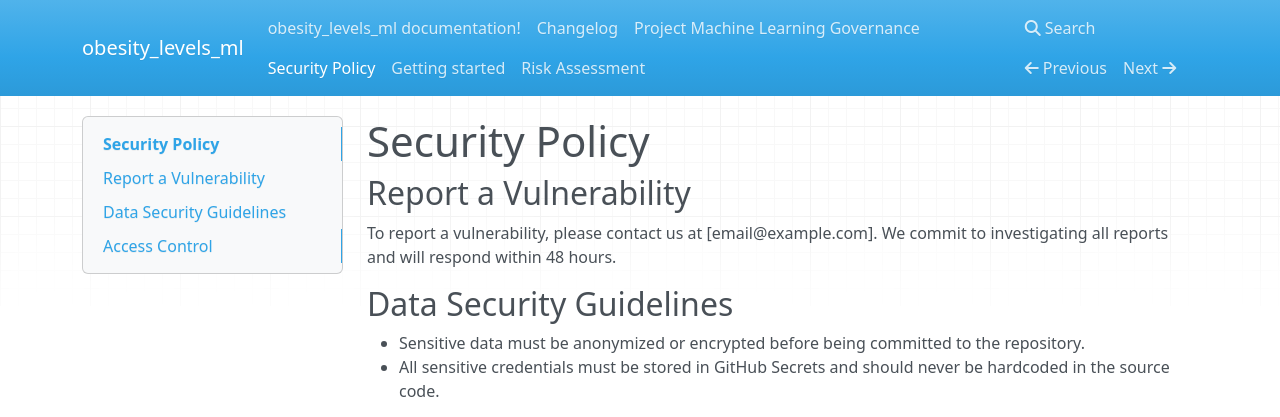
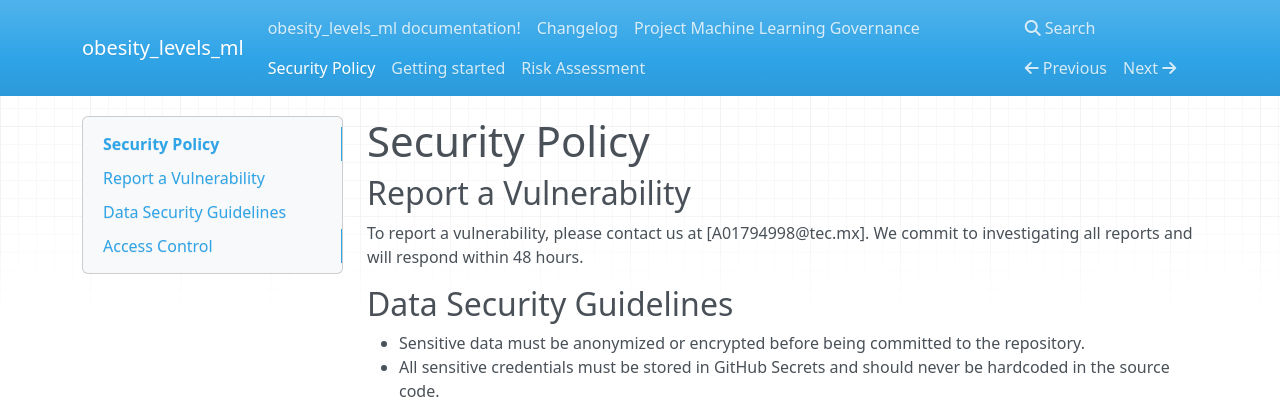
Before and after one commit to JonathanJMH/MLOpsEquipo19, an MkDocs documentation site: the page built from docs/docs/SECURITY.md, in a window 1280 px wide. Shown: the top 417 px of the page. Built offline with MkDocs 1.6.1, drawn with Linux system fonts in a browser that asks for light colours; nearby versions of some CDN libraries.

Commit message:
Change contact email address for support inquiries

```diff
--- a/docs/docs/SECURITY.md
+++ b/docs/docs/SECURITY.md
@@ -2,7 +2,7 @@
 
 ## Report a Vulnerability
 
-To report a vulnerability, please contact us at [email@example.com]. We commit to investigating all reports and will respond within 48 hours.
+To report a vulnerability, please contact us at [A01794998@tec.mx]. We commit to investigating all reports and will respond within 48 hours.
 
 ## Data Security Guidelines
 
```
